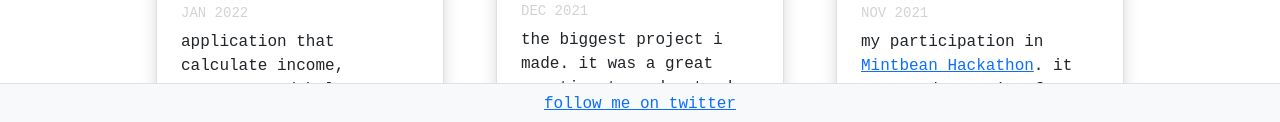
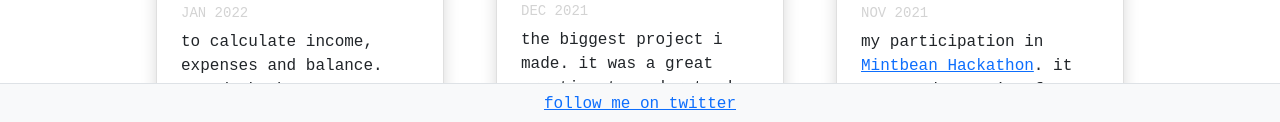
Before and after one commit to YousefProjects/my-portfolio, a plain HTML site: page index.html in a window 1280 px wide. Shown: the part 676-798 px from the top of the page. Drawn offline with nearby package versions, Linux system fonts and the light colour scheme.

Commit message:
fix bugs

```diff
--- a/index.html
+++ b/index.html
@@ -109,7 +109,7 @@
                         Jan 2022
                     </h6>
                     <p class="card-text">
-                        application that calculate income, expenses and balance. try dark theme.
+                        to calculate income, expenses and balance. try dark theme.
                     </p>
                     <div class="row d-flex justify-content-between">
                         <a
```
